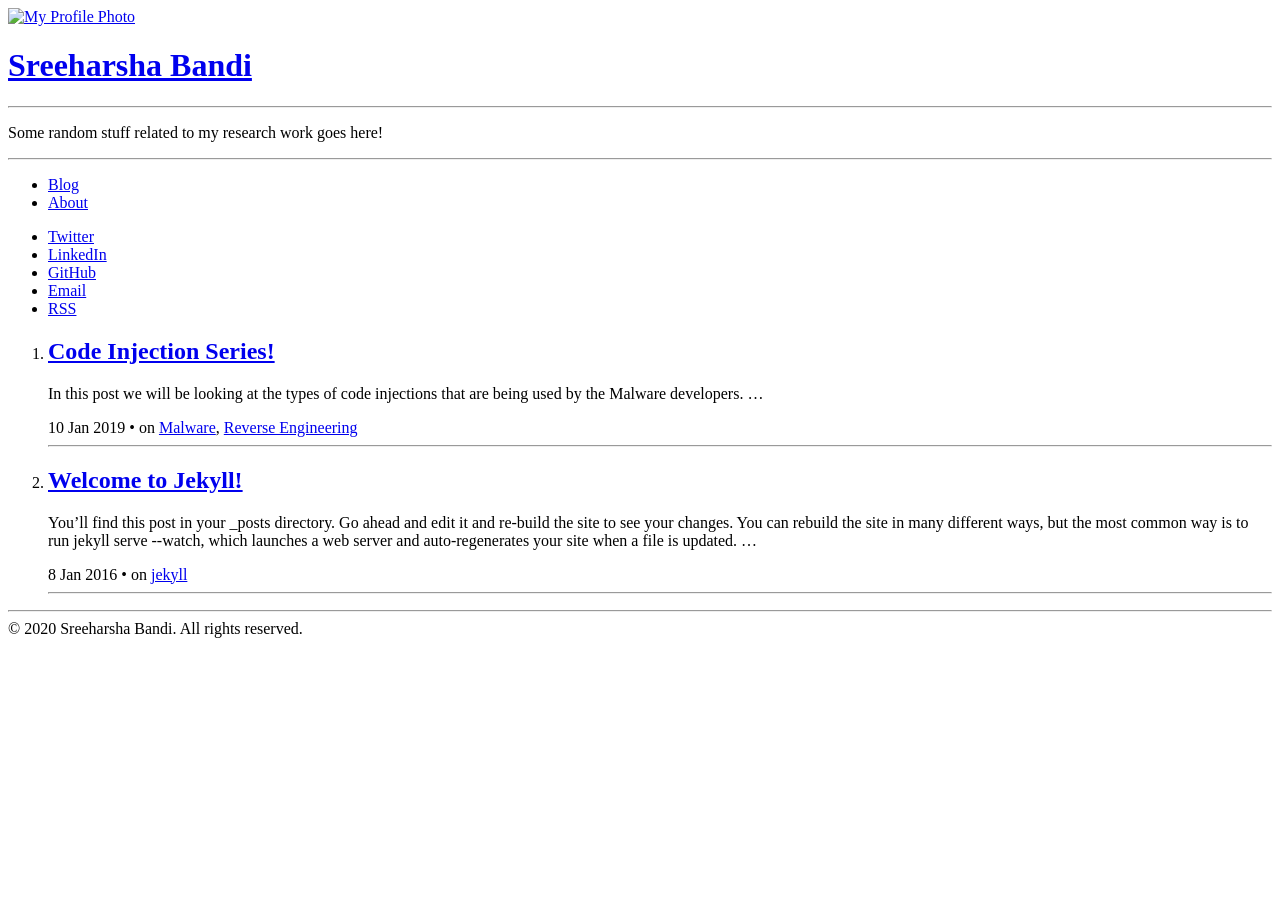
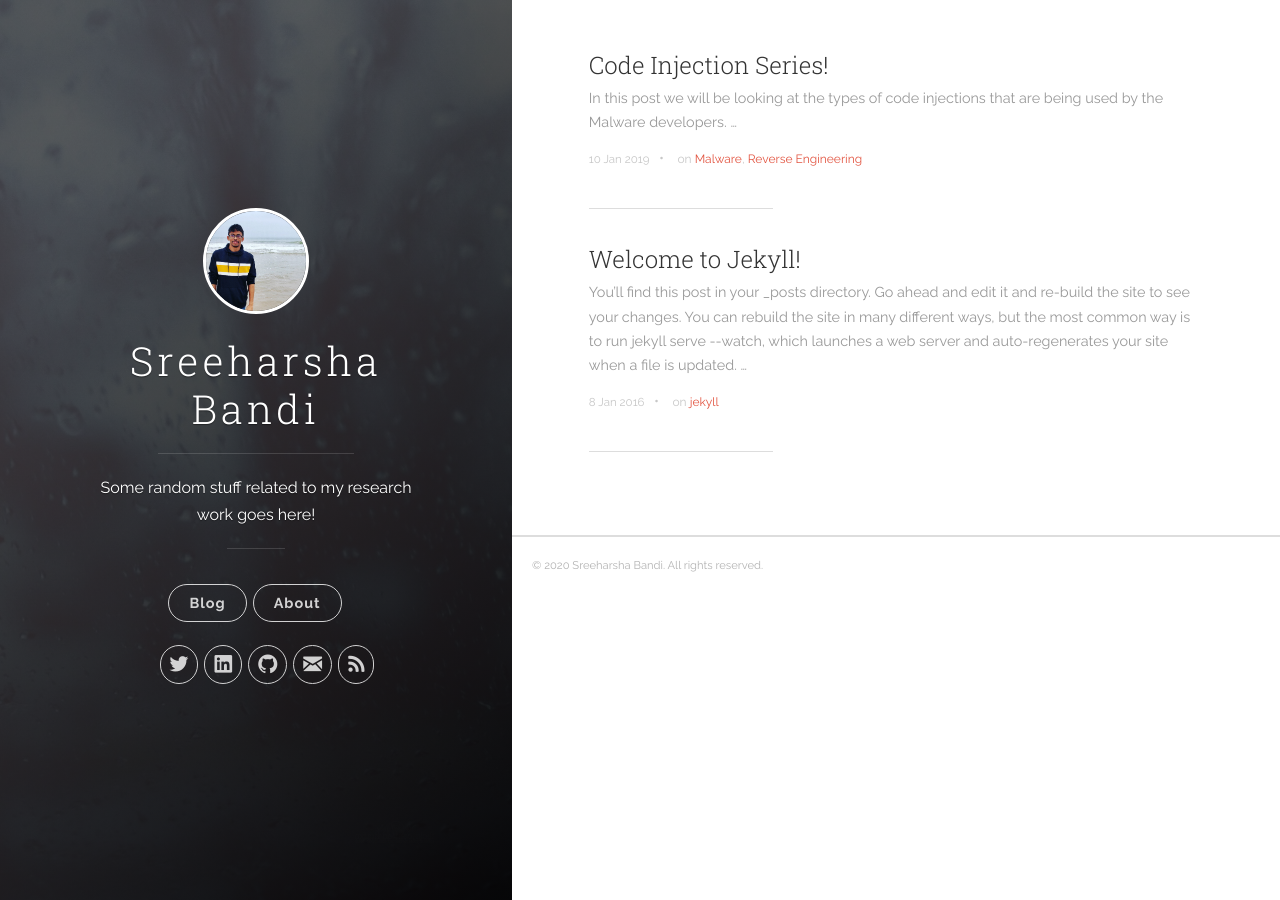
Before and after one commit to sreeharshabandi/sreeharshabandi.github.io, a Jekyll site: the page built from index.html, in a window 1280 px wide. Built offline with Jekyll 4.4.1, drawn with Linux system fonts in a browser that asks for light colours; the list of posts is cut into pages by our own code.

Commit message:
Update _config.yml

```diff
--- a/_config.yml
+++ b/_config.yml
@@ -2,7 +2,7 @@
 title: Sreeharsha Bandi
 description: 'Some random stuff related to my research work goes here!'
 url: 'http://sreeharshabandi.github.io'
-baseurl: 'sreeharshabandi.github.io'
+baseurl: '/'
 # google_analytics: 'UA-XXXXXX-X'
 # disqus_shortname: 'your-disqus-name'
 
```
